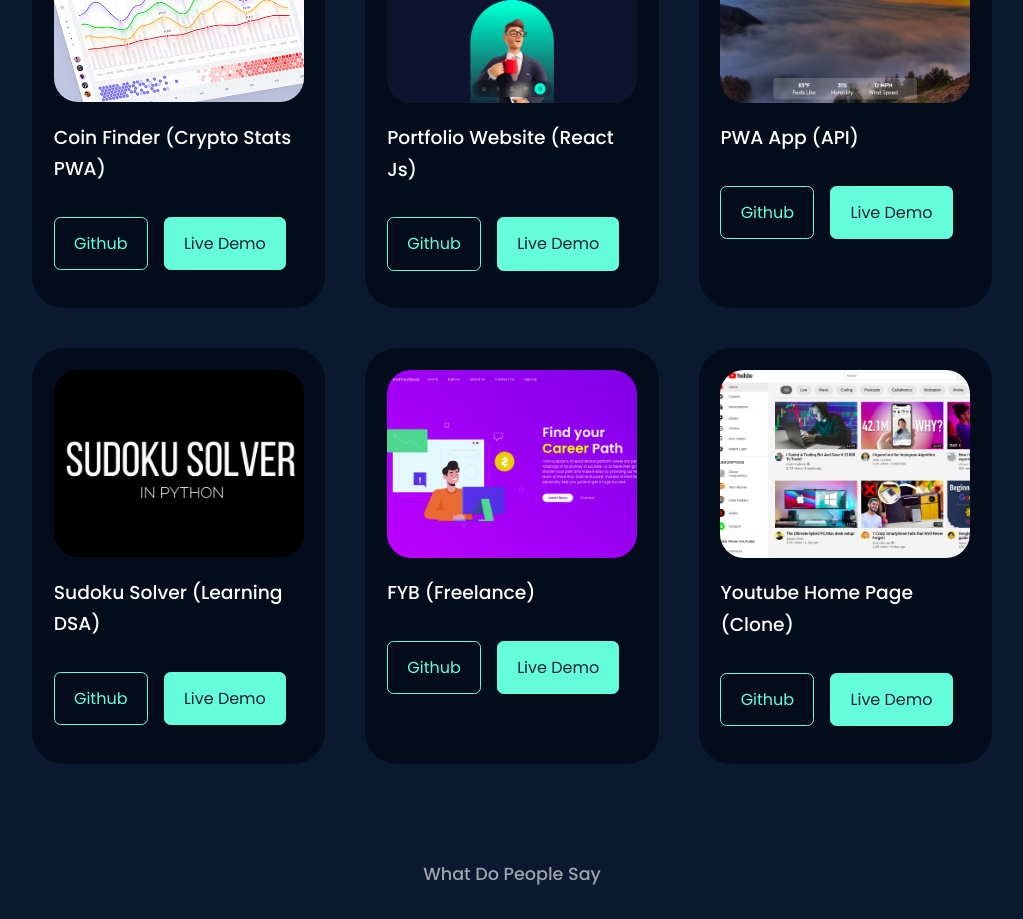
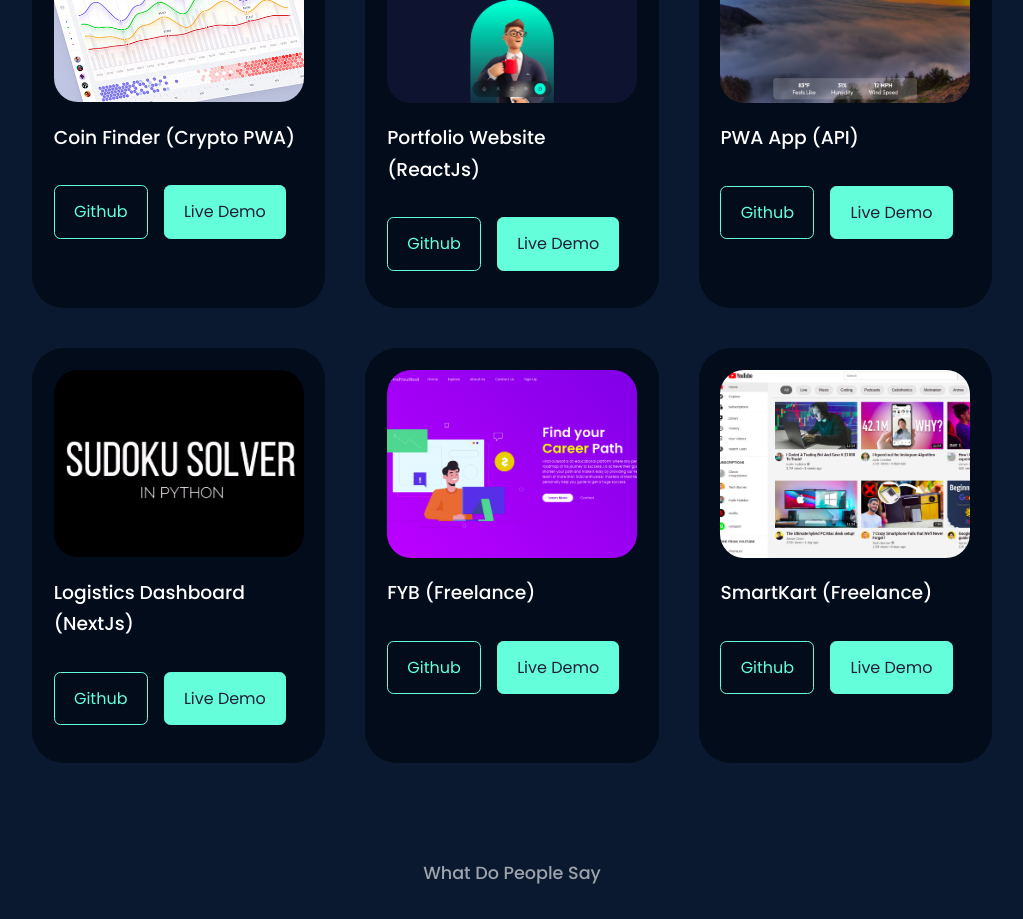
Before and after one commit to utkarshgoel10/ReactPortfolio, a React (Create React App) app: page / in a window 1280 px wide. Shown: the part 3320-4239 px from the top of the page, without its empty margins (128-1151 px from the left). Built offline with nearby package versions, Linux system fonts and the light colour scheme.

Commit message:
Update Portfolio.jsx

```diff
--- a/src/components/portfolio/Portfolio.jsx
+++ b/src/components/portfolio/Portfolio.jsx
@@ -11,14 +11,14 @@ const data = [
   {
     id: 1,
     image: IMG1,
-    title: 'Coin Finder (Crypto Stats PWA)',
+    title: 'Coin Finder (Crypto PWA)',
     github: 'https://github.com/utkarshgoel10/CryptoSearch',
     demo: 'https://mycrypto-finder.netlify.app/'
   },
   {
     id: 2,
     image: IMG2,
-    title: 'Portfolio Website (React Js)',
+    title: 'Portfolio Website (ReactJs)',
     github: 'https://github.com/utkarshgoel10/ReactPortfolio',
     demo: 'https://utkarshgoel-10.netlify.app/'
   },
@@ -32,9 +32,9 @@ const data = [
   {
     id: 4,
     image: IMG4,
-    title: 'Sudoku Solver (Learning DSA)',
-    github: 'https://github.com/utkarshgoel10/SudokuSolver',
-    demo: 'https://www.linkedin.com/posts/goelutkarsh_project-python-sudoku-activity-6801371892247773184-xk5S/',
+    title: 'Logistics Dashboard (NextJs)',
+    github: 'https://github.com/Rashmi1526/TECHNOEC__2',
+    demo: 'https://technoec-prob2.vercel.app/',
   },
   {
     id: 5,
@@ -46,9 +46,9 @@ const data = [
   {
     id: 6,
     image: IMG6,
-    title: 'Youtube Home Page (Clone)',
-    github: 'https://github.com/utkarshgoel10/Youtube-Home-Clone',
-    demo: 'https://youtube-homepg-clone.netlify.app/'
+    title: 'SmartKart (Freelance)',
+    github: 'https://github.com/utkarshgoel10/',
+    demo: 'https://github.com/utkarshgoel10/'
   }
 ]
 
```
